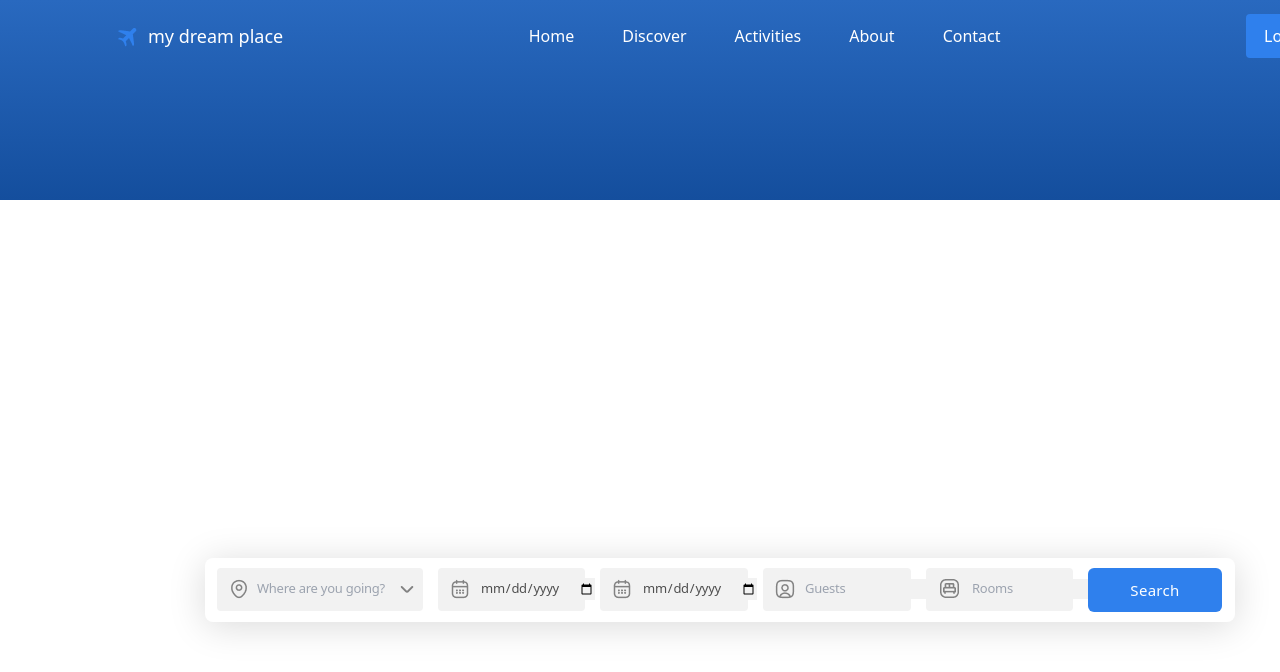
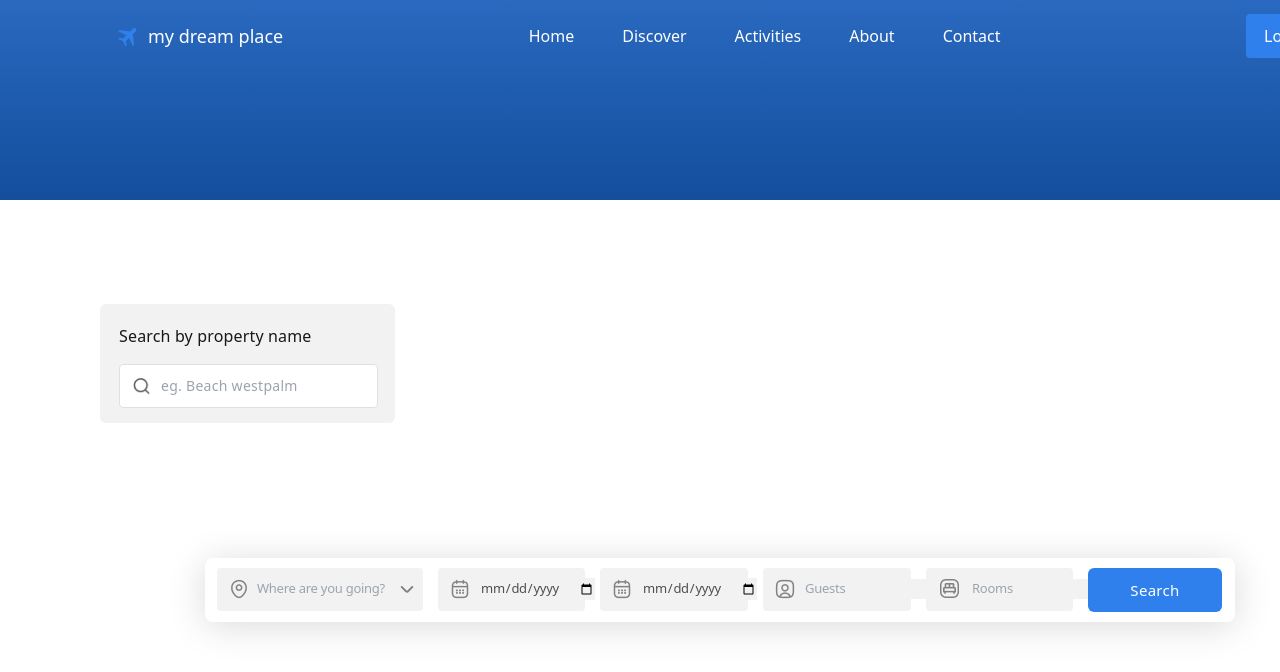
Before and after one commit to AMR1772000/my-dream-place, a Vue app: page /searchresults in a window 1280 px wide. Shown: the top 672 px of the page. Built offline with nearby package versions, Linux system fonts and the light colour scheme.

Commit message:
style search by property name

```diff
--- a/src/views/SearchResults.vue
+++ b/src/views/SearchResults.vue
@@ -1,9 +1,21 @@
 <template>
-  <div class="w-[1440px] h-[200px]  text-white ml-[-100px] mr-[-100px] bg-gradient-to-b from-lightBlue to-darkBlue px-[100px]">
+  <div>
+
+  <div class="w-[1440px] h-[200px]  text-white ml-[-100px] mr-[-100px] bg-gradient-to-b from-lightBlue to-darkBlue px-[100px] relative">
     <SiteNavigation/>
+    <SearchBar class="absolute top-[175px] left-[205px] "/>
   </div>
-  <div class="">
-    <SearchBar class="top-[176px] left-[205px]"/>
+
+  <div class="w-[295px] h-[119px] rounded-md bg-PaleGrey mt-[104px] pl-[19px] pt-[20px] pr-[17px]">
+    <h1 class="text-newTextBlack text-[16px] font-medium tracking-[0.16px] mb-[16px]">Search by property name</h1>
+    <div class="flex bg-white rounded w-[259px] h-[44px] pt-[11px] pb-[12px] items-center gap-[10px]  border border-solid border-borderColor ">
+      <img src="@/assets/images/search.png" alt="search logo" class="w-5 h-5 ml-[12px]">
+      <input type="text"
+      placeholder="eg. Beach westpalm"
+       class=" h-[21]px text-lightGrey text-[14px] font-normal leading-5 tracking-[0.28px] w-full pr-[12px]">
+    </div>
+  </div>
+
   </div>
 
 </template>
--- a/tailwind.config.js
+++ b/tailwind.config.js
@@ -12,7 +12,8 @@ module.exports = {
         PaleGrey : '#F2F2F2',
         Footer : '#EBEBEB',
         lightBlue : '#2969BF',
-        darkBlue : '#144E9D'
+        darkBlue : '#144E9D',
+        borderColor : '#E0E0E0'
       },
     },
     fontFamily:{
```
Also changed, not shown: src/assets/images/search.png (added).
